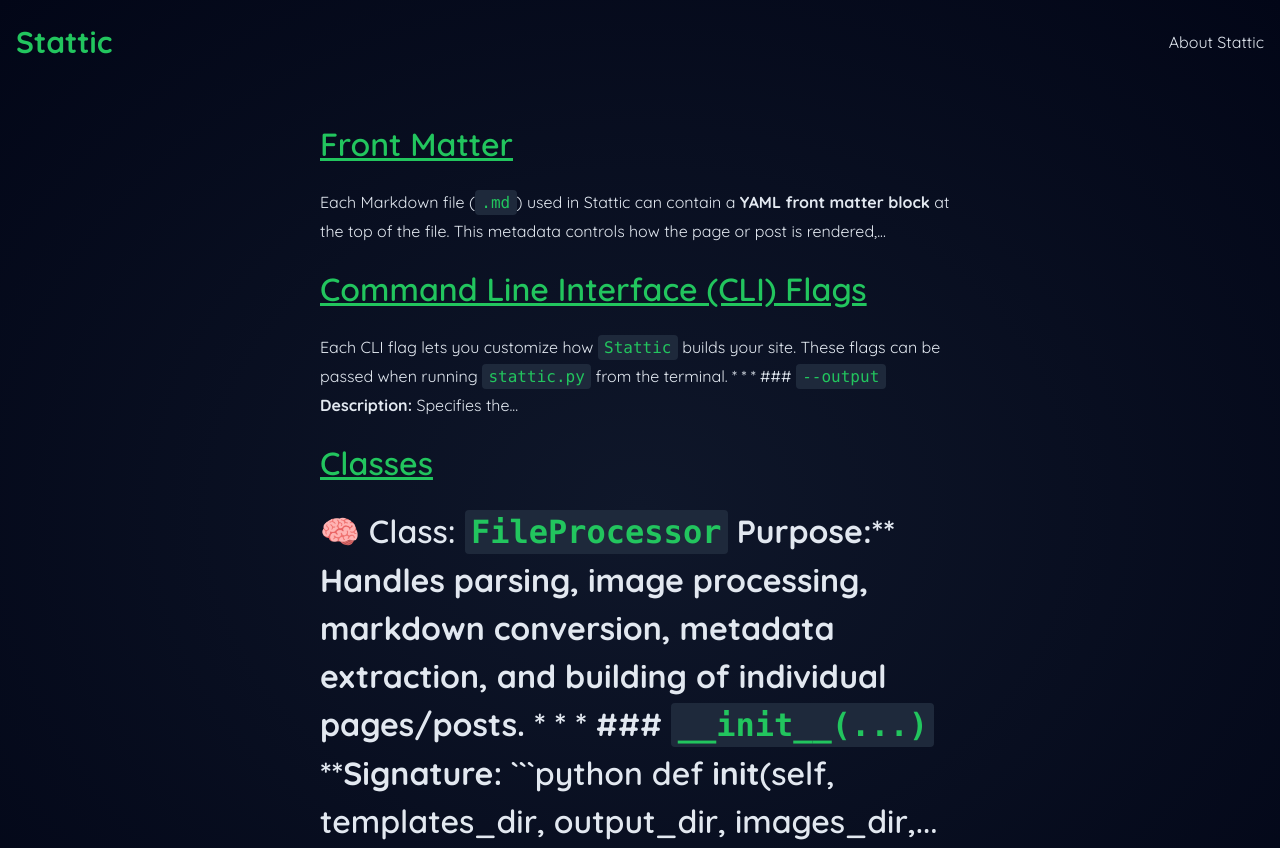
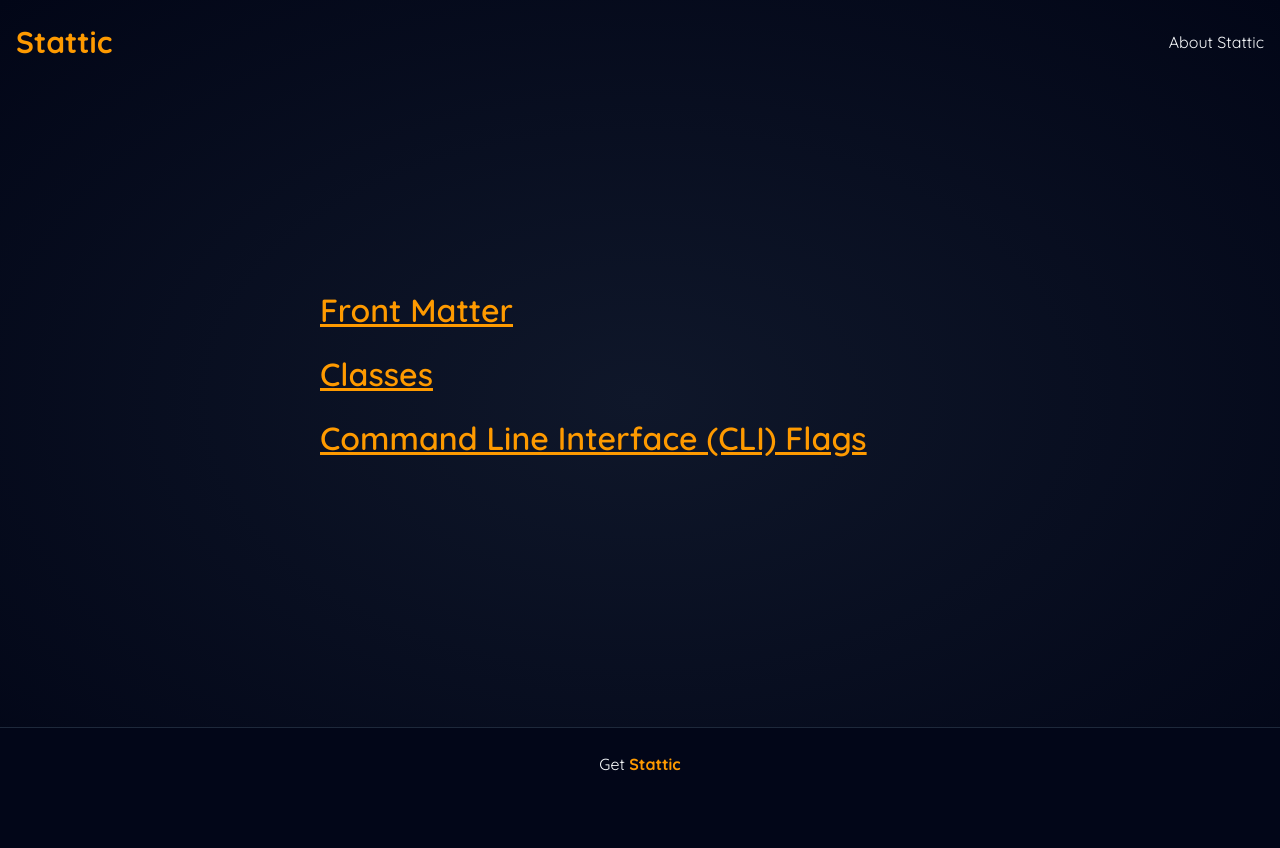
Before and after one commit to getstattic/docs.stattic.site, a plain HTML site: page index.html in a window 1280 px wide. Shown: the top 848 px of the page. After the commit the page ends 800 px from the top, so only its background shows below. Drawn offline with Linux system fonts and the light colour scheme.

Commit message:
Removed excerpt from home page

````diff
--- a/assets/css/stattic.css
+++ b/assets/css/stattic.css
@@ -1,20 +1,26 @@
 :root {
-    --primary-color: #22C55E;
-    --secondary-color: #15803D;
-    --accent-color: #F59E0B;
+    --primary-color: #fe9a00;
+    --secondary-color: #e17100;
+    --accent-color: #62748e;
     --border-color: #1E293B;
-    --background-color: #020617;
-    --text-color: #E2E8F0;
-    --text-secondary: #475569;
-    --text-accent: #F59E0B;
+    --background-color: #020618;
+    --text-color: #f8fafc;
+    --text-secondary: #45556c;
+    --text-accent: #62748e;
+}
+
+body {
+    display: flex;
+    flex-direction: column;
+    min-height: 100vh;
 }
 
 .skip-link {
     position: absolute;
     top: -60px;
     left: 0;
-    background: #000;
-    color: #fff;
+    background: var(--background-color);
+    color: var(--text-color);
     padding: 16px 24px;
     text-decoration: none;
     z-index: 100;
--- a/feed/index.xml
+++ b/feed/index.xml
@@ -5,7 +5,7 @@
 <link>https://docs.stattic.site/</link>
 <description>Latest posts from docs.stattic.site</description>
 <atom:link href="https://docs.stattic.site/feed/index.xml" rel="self" type="application/rss+xml" />
-<lastBuildDate>Wed, 21 May 2025 03:44:25 GMT</lastBuildDate>
+<lastBuildDate>Wed, 21 May 2025 16:27:16 GMT</lastBuildDate>
 <language>en-us</language>
 
 <item>
@@ -14,7 +14,16 @@
 <description>Each Markdown file (.md) used in Stattic can contain a YAML front matter block at the top of the file. This metadata controls how the page or post is rendered,...
 </description>
 <guid isPermaLink="false">645072696a9047a64d1637ef2af350b9</guid>
-<pubDate>Tue, 20 May 2025 23:44:25 +0000</pubDate>
+<pubDate>Wed, 21 May 2025 12:27:16 +0000</pubDate>
+</item>
+
+<item>
+<title>Classes - docs.stattic.site</title>
+<link>https://docs.stattic.site/blog/classes-overview/</link>
+<description>🧠 Class: FileProcessor Purpose:** Handles parsing, image processing, markdown conversion, metadata extraction, and building of individual pages/posts. * * * ### __init__(...) **Signature: ```python def init(self, templates_dir, output_dir, images_dir,...
+</description>
+<guid isPermaLink="false">3da85139fb4b895f3dfee11f61b62e57</guid>
+<pubDate>Wed, 21 May 2025 12:27:16 +0000</pubDate>
 </item>
 
 <item>
@@ -23,16 +32,7 @@
 <description>Each CLI flag lets you customize how Stattic builds your site. These flags can be passed when running stattic.py from the terminal. * * * ### --output Description: Specifies the...
 </description>
 <guid isPermaLink="false">986e151de5e3c2c5a0a62fb0918d18a8</guid>
-<pubDate>Tue, 20 May 2025 23:44:25 +0000</pubDate>
-</item>
-
-<item>
-<title>Classes - docs.stattic.site</title>
-<link>https://docs.stattic.site/blog/classes-overview/</link>
-<description>🧠 Class: FileProcessor Purpose:** Handles parsing, image processing, markdown conversion, metadata extraction, and building of individual pages/posts. * * * ### __init__(...) **Signature: ```python def init(self, templates_dir, output_dir, images_dir,...
-</description>
-<guid isPermaLink="false">3da85139fb4b895f3dfee11f61b62e57</guid>
-<pubDate>Tue, 20 May 2025 23:44:25 +0000</pubDate>
+<pubDate>Wed, 21 May 2025 12:27:16 +0000</pubDate>
 </item>
 
 </channel>
--- a/index.html
+++ b/index.html
@@ -60,24 +60,18 @@
             <h2 class="text-4xl mb-2 font-bold quicksand-700">
                 <a href="/blog/front-matter-overview/" class="text-links hover:underline">Front Matter</a>
             </h2>
-            <div class="dark:text-slate-50 mb-2"><p>Each Markdown file (<code>.md</code>) used in Stattic can contain a <strong>YAML front matter block</strong> at the top of the file. This metadata controls how the page or post is rendered,...</p>
-</div>
+        </li>
+
+        <li>
+            <h2 class="text-4xl mb-2 font-bold quicksand-700">
+                <a href="/blog/classes-overview/" class="text-links hover:underline">Classes</a>
+            </h2>
         </li>
 
         <li>
             <h2 class="text-4xl mb-2 font-bold quicksand-700">
                 <a href="/blog/cli-flags/" class="text-links hover:underline">Command Line Interface (CLI) Flags</a>
             </h2>
-            <div class="dark:text-slate-50 mb-2"><p>Each CLI flag lets you customize how <code>Stattic</code> builds your site. These flags can be passed when running <code>stattic.py</code> from the terminal. * * * ### <code>--output</code> <strong>Description:</strong> Specifies the...</p>
-</div>
-        </li>
-
-        <li>
-            <h2 class="text-4xl mb-2 font-bold quicksand-700">
-                <a href="/blog/classes-overview/" class="text-links hover:underline">Classes</a>
-            </h2>
-            <div class="dark:text-slate-50 mb-2"><h2>🧠 Class: <code>FileProcessor</code> <strong>Purpose:** Handles parsing, image processing, markdown conversion, metadata extraction, and building of individual pages/posts. * * * ### <code>__init__(...)</code> **Signature:</strong> ```python def <strong>init</strong>(self, templates_dir, output_dir, images_dir,...</h2>
-</div>
         </li>
 
     </ul>
````
Also changed, not shown: sitemap.xml (+7 -7 lines), assets/css/stattic.min.css, assets/images/plugin-pal-non-developers-featured.png (added), assets/images/plugin-pal-social-media-image.png (added), llms.txt, 1 other file.
